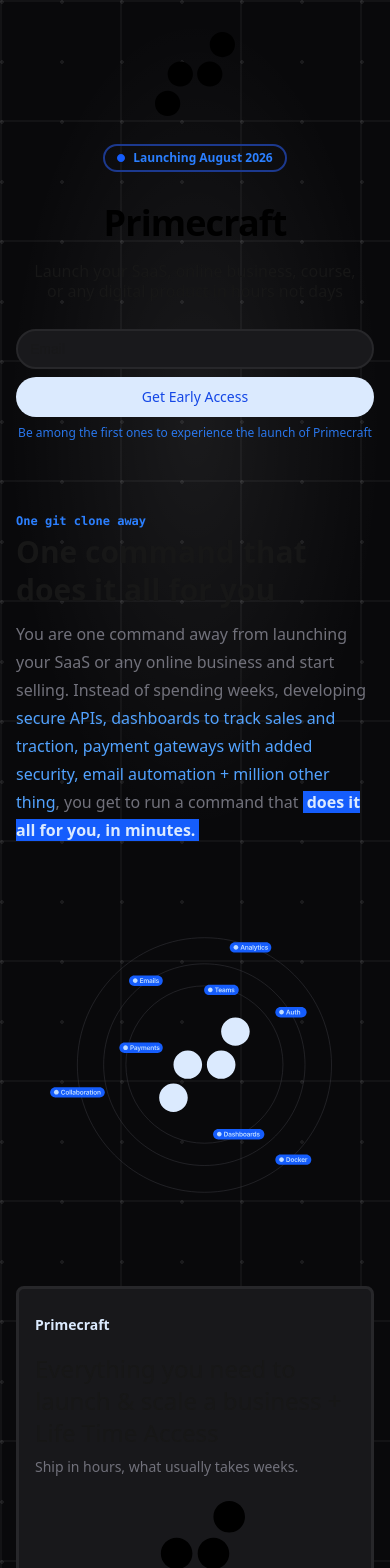
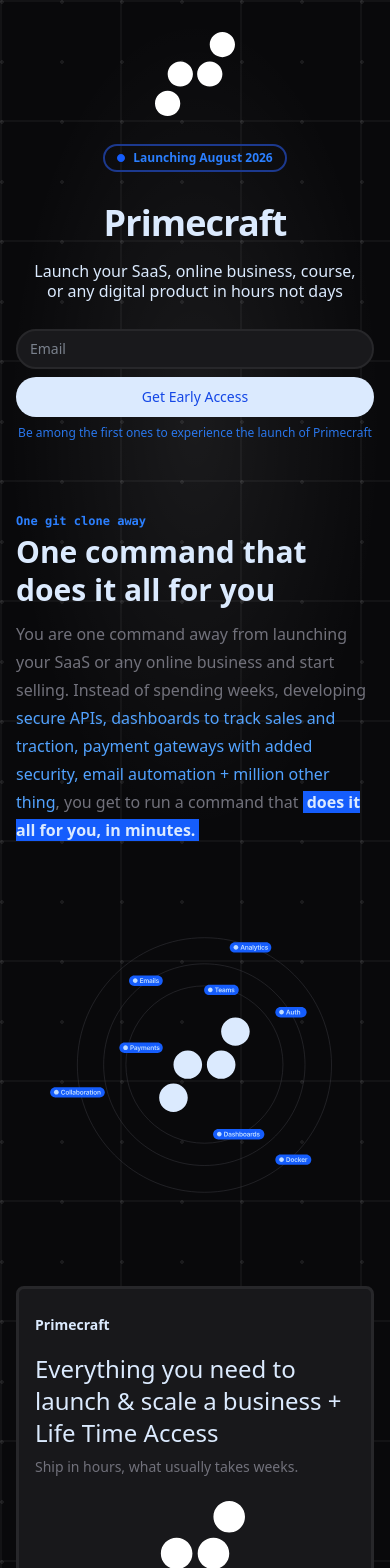
Before and after one commit to dibyacodes/primecraft-landing-page, a Next.js app: page / in a window 390 px wide. Shown: the top 1568 px of the page. Built offline with nearby package versions, Linux system fonts and the light colour scheme.

Commit message:
style : make the UI responsive to system color schemes

```diff
--- a/src/app/page.tsx
+++ b/src/app/page.tsx
@@ -45,7 +45,7 @@ export default function Home() {
       <div className="bg-tailwind">
         <header className="hidden sm:block px-4 sm:px-6 md:px-10 py-3 sm:py-5">
           <Image
-            className="dark:invert"
+            className="invert"
             src={"/primecraft.svg"}
             alt="primecraft logo"
             width={30}
@@ -56,7 +56,7 @@ export default function Home() {
         <main className="px-4 sm:px-6 md:px-[5%] py-8 sm:py-10 md:py-[5%] flex flex-col justify-baseline gap-4 sm:gap-5 items-center">
           <div id="logo" className="pb-3 sm:pb-5">
             <Image
-              className="dark:invert"
+              className="invert"
               src="/primecraft.svg"
               alt="Next.js logo"
               width={80}
@@ -83,10 +83,10 @@ export default function Home() {
             id="brand"
             className="flex flex-col gap-4 sm:gap-5 md:gap-7 py-3 sm:py-5 items-center"
           >
-            <h1 className="text-4xl sm:text-5xl md:text-6xl lg:text-7xl text-wrap font-semibold leading-tight sm:leading-10 font-sans tracking-tight text-black dark:text-[#DBEAFE]">
+            <h1 className="text-4xl sm:text-5xl md:text-6xl lg:text-7xl text-wrap font-semibold leading-tight sm:leading-10 font-sans tracking-tight text-[#DBEAFE]">
               {subscribed ? "Congratulations" : "Primecraft"}
             </h1>
-            <p className="tracking-[-1.2] text-base sm:text-lg md:text-2xl max-w-[90%] sm:max-w-[85%] md:max-w-[80%] text-center font-sans dark:text-[#DBEAFE] leading-5 sm:leading-6 md:leading-7 font-medium">
+            <p className="tracking-[-1.2] text-base sm:text-lg md:text-2xl max-w-[90%] sm:max-w-[85%] md:max-w-[80%] text-center font-sans text-[#DBEAFE] leading-5 sm:leading-6 md:leading-7 font-medium">
               {subscribed
                 ? "Thank you for joining the waitlist ! You're among the first ones to experience the launch of Primecraft"
                 : "Launch your SaaS, online business, course, or any digital product in hours not days"}
@@ -112,7 +112,7 @@ export default function Home() {
                   setProcessFailure(false);
                 }}
                 type="email"
-                className="bg-[#19191C] border-2 border-[#27272A] py-2 px-3 sm:px-4 rounded-full outline-none w-full sm:max-w-xl text-sm sm:text-base"
+                className="bg-[#19191C] text-blue-100 font-medium font-sans border-2 border-[#27272A] py-2 px-3 sm:px-4 rounded-full outline-none w-full sm:max-w-xl text-sm sm:text-base placeholder:font-sans"
                 placeholder="Email"
               />
               <button
@@ -162,7 +162,7 @@ export default function Home() {
               <small className="font-mono font-semibold text-xs sm:text-sm text-blue-500">
                 One <span className="font-bold">git clone</span> away
               </small>
-              <h1 className="font-sans text-3xl sm:text-4xl md:text-5xl font-semibold leading-tight sm:leading-12 tracking-[-1.5] md:tracking-[-2.8] max-w-lg dark:text-[#DBEAFE]">
+              <h1 className="font-sans text-3xl sm:text-4xl md:text-5xl font-semibold leading-tight sm:leading-12 tracking-[-1.5] md:tracking-[-2.8] max-w-lg text-[#DBEAFE]">
                 One command that does it all for you
               </h1>
             </div>
@@ -202,7 +202,7 @@ export default function Home() {
                 </span>
               </div>
               <div className="flex flex-col gap-2">
-                <h1 className="text-2xl sm:text-3xl font-sans max-w-lg tracking-[-1] sm:tracking-[-2] font-medium">
+                <h1 className="text-2xl text-blue-100 sm:text-3xl font-sans max-w-lg tracking-[-1] sm:tracking-[-2] font-medium">
                   Everything you need to launch & scale a business + Life Time
                   Access
                 </h1>
@@ -213,7 +213,7 @@ export default function Home() {
             </div>
             <div className="flex flex-col md:py-10 items-center gap-3 sm:gap-5 w-full md:w-auto">
               <Image
-                className="dark:invert"
+                className="invert"
                 src={"/primecraft.svg"}
                 alt="primecraft logo"
                 width={100}
```
